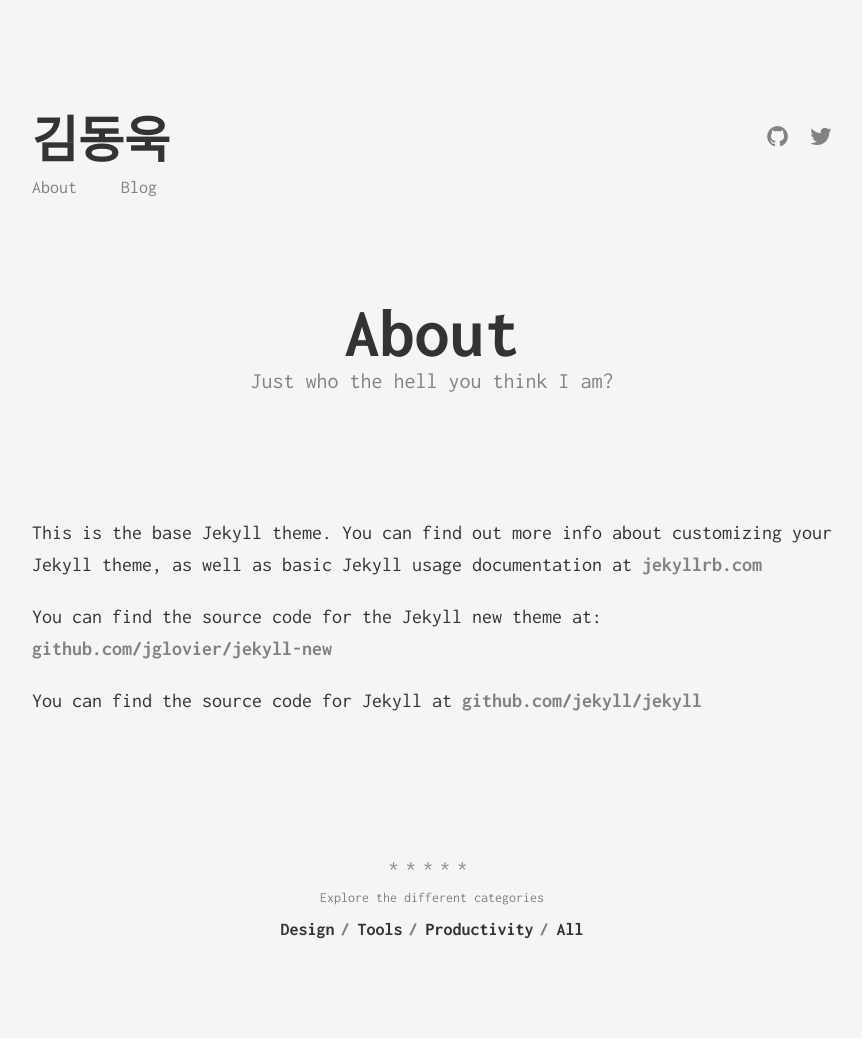
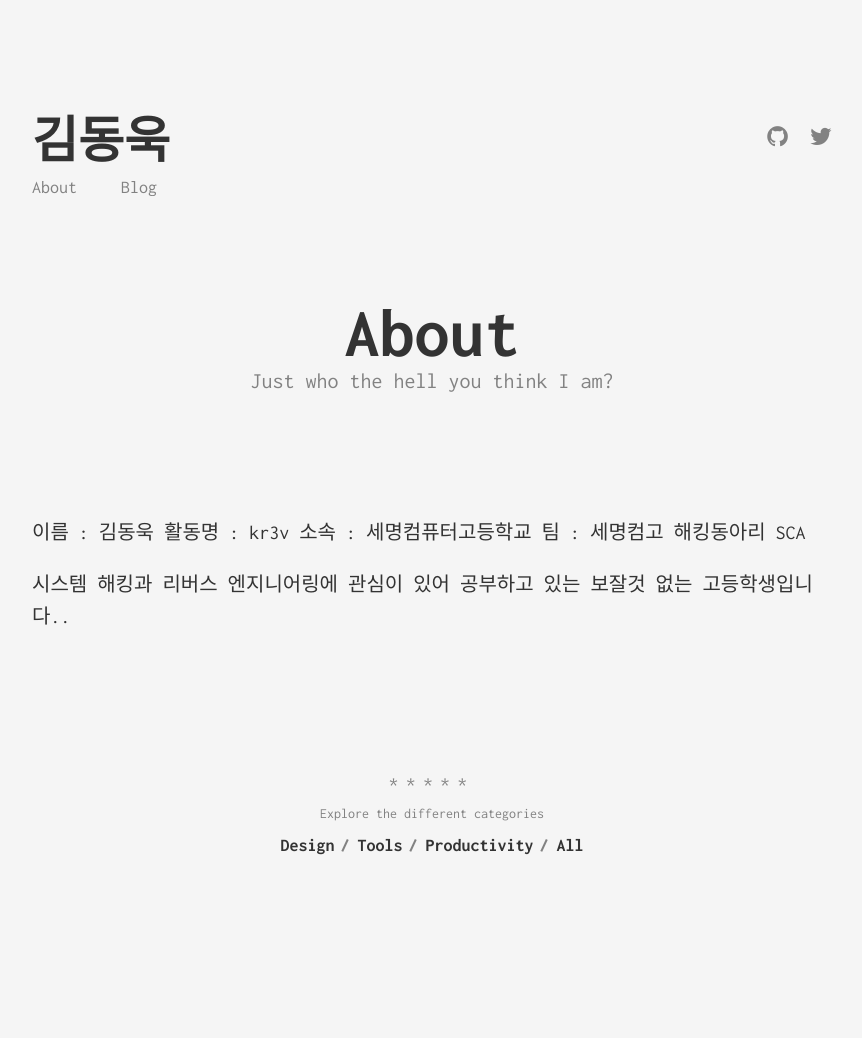
Before and after one commit to krekrek/krekrek.github.io, a Jekyll site: the page built from about.md, in a window 1280 px wide. Shown: the whole page, without its empty margins (208-1070 px from the left). Built offline with Jekyll 4.4.1, drawn with Linux system fonts in a browser that asks for light colours; after the commit the page ends 954 px from its top, so only the background shows below that.

Commit message:
Update about.md

```diff
--- a/about.md
+++ b/about.md
@@ -5,8 +5,9 @@
 permalink: /about/
 ---
 
-This is the base Jekyll theme. You can find out more info about customizing your Jekyll theme, as well as basic Jekyll usage documentation at [jekyllrb.com](http://jekyllrb.com/)
+이름 : 김동욱
+활동명 : kr3v
+소속 : 세명컴퓨터고등학교
+팀 : 세명컴고 해킹동아리 SCA
 
-You can find the source code for the Jekyll new theme at: [github.com/jglovier/jekyll-new](https://github.com/jglovier/jekyll-new)
-
-You can find the source code for Jekyll at [github.com/jekyll/jekyll](https://github.com/jekyll/jekyll)
+시스템 해킹과 리버스 엔지니어링에 관심이 있어 공부하고 있는 보잘것 없는 고등학생입니다..
```
